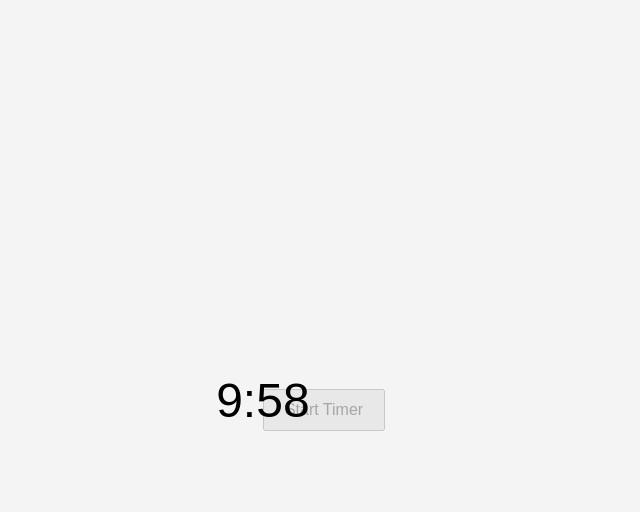
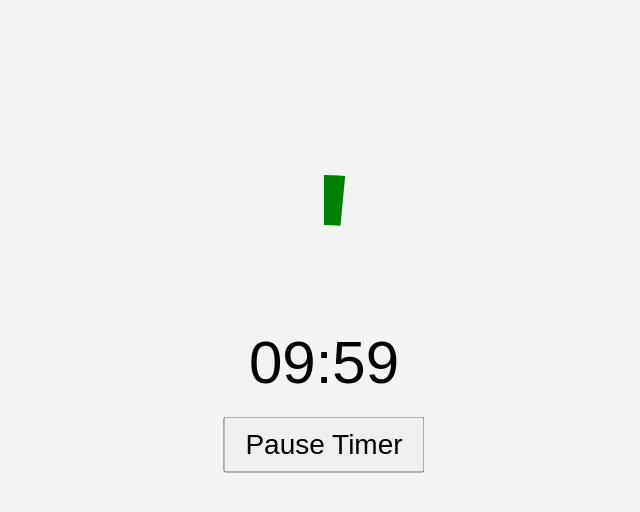
Before and after one commit to halseyhutch/halseyhutch.github.io, a plain HTML site: page index.html in a window 1280 px wide. Both pictures are taken after a click on the button "Start Timer". Shown: the whole page, without its empty margins (316-956 px from the left). Drawn offline with Linux system fonts and the light colour scheme.

Commit message:
lots of improvements

```diff
--- a/index.html
+++ b/index.html
@@ -1,72 +1,19 @@
 <!DOCTYPE html>
 <html lang="en">
 <head>
-    <meta charset="UTF-8">
-    <meta name="viewport" content="width=device-width, initial-scale=1.0">
-    <title>Timer with Bell</title>
-    <style>
-        body {
-            display: flex;
-            justify-content: center;
-            align-items: center;
-            height: 100vh;
-            margin: 0;
-            font-family: Arial, sans-serif;
-            background-color: #f4f4f4;
-        }
-        #timer-container {
-            position: relative;
-        }
-        #timer {
-            font-size: 3em;
-            position: absolute;
-            top: 50%;
-            left: 50%;
-            transform: translate(-50%, -50%);
-            z-index: 2;
-        }
-        #progress-ring {
-            position: absolute;
-            top: 50%;
-            left: 50%;
-            transform: translate(-50%, -50%);
-            width: 100px;
-            height: 100px;
-            border-radius: 50%;
-            clip: rect(0, 100px, 100px, 50px);
-            background: conic-gradient(
-                #3F51B5 0% 0%,
-                #3F51B5 0% calc(100% - 2px),
-                transparent calc(100% - 2px) 100%,
-                transparent 100% 100%,
-                #3F51B5 0% 0%
-            );
-            animation: countdown 60s linear infinite;
-            z-index: 1;
-            display: none; /* initially hide the progress ring */
-        }
-        @keyframes countdown {
-            from {
-                transform: rotate(0deg);
-            }
-            to {
-                transform: rotate(360deg);
-            }
-        }
-        #startButton {
-            font-size: 1em;
-            padding: 10px 20px;
-            margin-top: 20px;
-            cursor: pointer;
-        }
-    </style>
+    <link rel="stylesheet" type="text/css" href="style.css">
 </head>
 <body>
-    <div id="timer-container">
-        <div id="timer">10:00</div>
-        <div id="progress-ring"></div>
+    <div class="container">
+        <svg class="progress-ring" width="480" height="480">
+            <circle class="progress-ring__circle" stroke="green" stroke-width="16" fill="transparent" r="200" cx="240" cy="240" />
+        </svg>
+        <div class="content">
+            <div id="timer">10:00</div>
+            <button id="start">Start Timer</button>
+        </div>
     </div>
-    <button id="startButton">Start Timer</button>
-    <script src="script.js"></script>
+    <audio id="bell" src="bell.wav" preload="auto"></audio>
+    <script src="timer.js"></script>
 </body>
 </html>
--- a/script.js
+++ /dev/null
@@ -1,50 +0,0 @@
-document.addEventListener("DOMContentLoaded", function () {
-    var timerElement = document.getElementById("timer");
-    var progressRing = document.getElementById("progress-ring");
-    var startButton = document.getElementById("startButton");
-    var audio;
-    var totalTime = 600; // 10 minutes in seconds
-    var currentTime = totalTime;
-    var timerInterval;
-
-    function updateTimer() {
-        var minutes = Math.floor(currentTime / 60);
-        var seconds = currentTime % 60;
-
-        // Add leading zeros to seconds if necessary
-        seconds = seconds < 10 ? "0" + seconds : seconds;
-
-        timerElement.textContent = minutes + ":" + seconds;
-    }
-
-    function playBell() {
-        // You can replace this with your preferred method of playing a sound
-        // For example, using the HTML5 Audio element
-        audio.play();
-        audioPlayed = true;
-    }
-
-    function update() {
-        updateTimer();
-
-        if (currentTime === 0) {
-            playBell();
-            clearInterval(timerInterval);
-            startButton.disabled = false; // enable the button when the timer is done
-            progressRing.style.display = "none"; // hide the progress ring
-        } else if (currentTime % 60 === 0) {
-            playBell();
-        }
-
-        currentTime--;
-    }
-
-    startButton.addEventListener("click", function () {
-        audio = new Audio("bell.wav");
-        startButton.disabled = true; // disable the button when the timer is running
-        progressRing.style.display = "block"; // show the progress ring
-        currentTime = totalTime;
-        update(); // initial update
-        timerInterval = setInterval(update, 1000);
-    });
-});
--- a/style.css
+++ b/style.css
@@ -4,42 +4,40 @@ body {
     align-items: center;
     height: 100vh;
     margin: 0;
+    background-color: #f3f3f3;
     font-family: Arial, sans-serif;
-    background-color: #f4f4f4;
 }
 
-#timer-container {
+.container {
     position: relative;
+    width: 480px;
+    height: 480px;
 }
 
-#timer {
-    font-size: 3em;
+.content {
     position: absolute;
     top: 50%;
     left: 50%;
     transform: translate(-50%, -50%);
-    z-index: 2;
+    text-align: center;
 }
 
-#progress-ring {
-    position: absolute;
-    top: 50%;
-    left: 50%;
-    transform: translate(-50%, -50%);
-    width: 100px;
-    height: 100px;
-    border-radius: 50%;
-    clip: rect(0, 100px, 100px, 50px);
-    background: conic-gradient(#3F51B5 0% 0%, #3F51B5 0% 100%, transparent 0% 100%, transparent 100% 100%, #3F51B5 0% 0%);
-    animation: countdown 60s linear infinite;
-    z-index: 1;
+#timer {
+    font-size: 60px;
 }
 
-@keyframes countdown {
-    from {
-        transform: rotate(0deg);
-    }
-    to {
-        transform: rotate(360deg);
-    }
+button {
+    margin-top: 20px;
+    padding: 10px 20px;
+    font-size: 28px;
+    cursor: pointer;
 }
+
+.progress-ring__circle {
+    stroke: green;
+    stroke-width: 50;
+    fill: transparent;
+    transition: stroke-dashoffset 1s linear;
+    transform: rotate(-90deg);
+    transform-origin: 50% 50%;
+}
--- /dev/null
+++ b/timer.js
@@ -0,0 +1,50 @@
+let time = 600;
+let bell = document.getElementById('bell')
+let isPaused = false;
+let countdown;
+let circle = document.querySelector('.progress-ring__circle');
+let circumfrence = 2 * Math.PI * circle.getAttribute('r');
+
+circle.style.strokeDasharray = `${circumfrence} ${circumfrence}`;
+circle.style.strokeDashoffset = `${circumfrence}`;
+
+let startButton = document.getElementById('start');
+startButton.addEventListener('click', function() {
+    if (this.textContent === 'Start Timer') {
+        this.textContent = 'Pause Timer';
+
+        countdown = setInterval(function() {
+            if (!isPaused) {
+                let minutes = Math.floor(time / 60);
+                let seconds = time % 60;
+
+                document.getElementById('timer').textContent = `${minutes.toString().padStart(2, '0')}:${seconds.toString().padStart(2, '0')}`;
+
+                if (time != 600 && time % 60 == 0) {
+                    bell.play();
+                }
+
+                // attempt to avoid weird loading animation
+                if (time != 600) {
+                    circle.style.strokeDashoffset = `${circumfrence - ((60 - seconds) / 60) * circumfrence}`;
+                }
+
+                time--;
+            }
+
+            if (time < 0) {
+                clearInterval(countdown);
+                bell.play();
+                circle.style.strokeDashoffset = `0`;
+            }
+        }, 1000)
+    } else {
+        if (isPaused) {
+            this.textContent = 'Pause Timer';
+            isPaused = false;
+        } else {
+            this.textContent = 'Resume Timer';
+            isPaused = true;
+        }
+    }
+});
```
